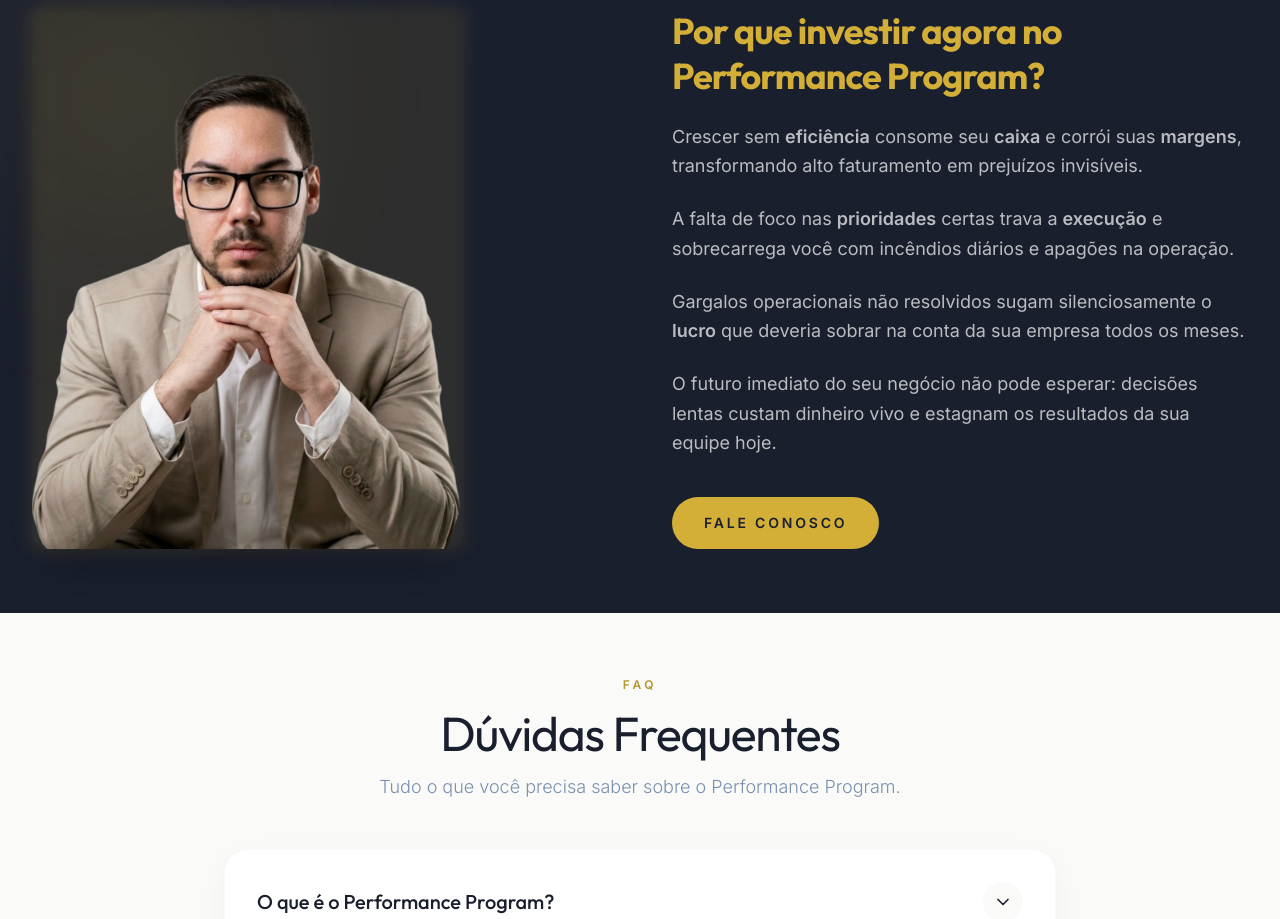
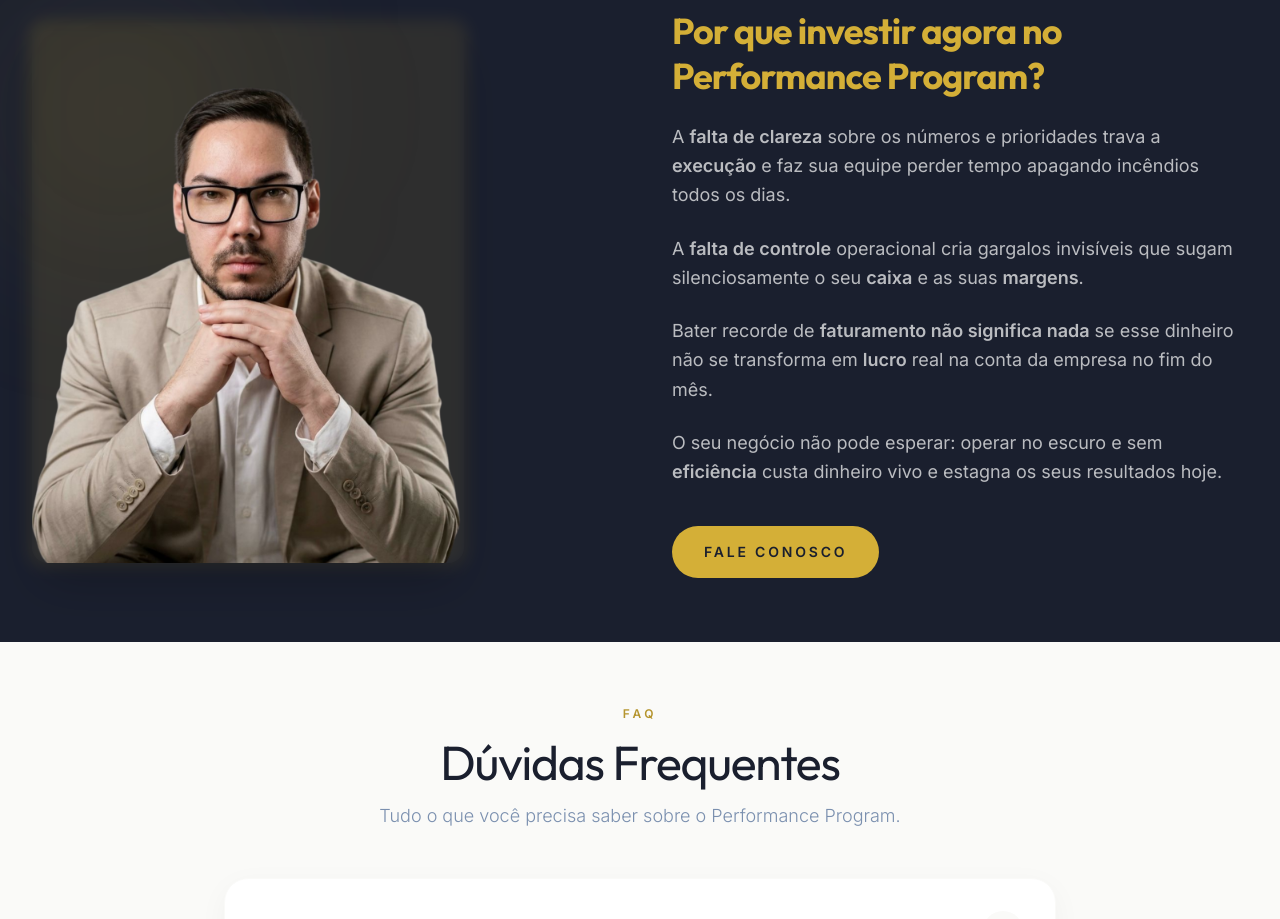
Before and after one commit to leandervenancio-source/site, a React (Vite) app: page /performance-program in a window 1280 px wide. Shown: the part 4880-5799 px from the top of the page. Built offline with nearby package versions, Linux system fonts and the light colour scheme; no server answers; a web font is replaced by a local one.

Commit message:
Update copy to emphasize lack of clarity and control over profits

```diff
--- a/src/pages/solutions/ProgramaDAPE.tsx
+++ b/src/pages/solutions/ProgramaDAPE.tsx
@@ -467,10 +467,10 @@
                 Por que investir agora no Performance Program?
               </h2>
               <div className="space-y-6 text-branco/70 text-lg leading-relaxed">
-                <p>Crescer sem <strong>eficiência</strong> consome seu <strong>caixa</strong> e corrói suas <strong>margens</strong>, transformando alto faturamento em prejuízos invisíveis.</p>
-                <p>A falta de foco nas <strong>prioridades</strong> certas trava a <strong>execução</strong> e sobrecarrega você com incêndios diários e apagões na operação.</p>
-                <p>Gargalos operacionais não resolvidos sugam silenciosamente o <strong>lucro</strong> que deveria sobrar na conta da sua empresa todos os meses.</p>
-                <p>O futuro imediato do seu negócio não pode esperar: decisões lentas custam dinheiro vivo e estagnam os resultados da sua equipe hoje.</p>
+                <p>A <strong>falta de clareza</strong> sobre os números e prioridades trava a <strong>execução</strong> e faz sua equipe perder tempo apagando incêndios todos os dias.</p>
+                <p>A <strong>falta de controle</strong> operacional cria gargalos invisíveis que sugam silenciosamente o seu <strong>caixa</strong> e as suas <strong>margens</strong>.</p>
+                <p>Bater recorde de <strong>faturamento não significa nada</strong> se esse dinheiro não se transforma em <strong>lucro</strong> real na conta da empresa no fim do mês.</p>
+                <p>O seu negócio não pode esperar: operar no escuro e sem <strong>eficiência</strong> custa dinheiro vivo e estagna os seus resultados hoje.</p>
               </div>
               <Link to="/diagnostico" className="mt-10 inline-flex items-center justify-center px-8 py-4 text-sm font-bold tracking-[0.2em] uppercase text-obsidian bg-accent-premium hover:bg-white transition-all duration-300 rounded-full">
                 Fale conosco
```
